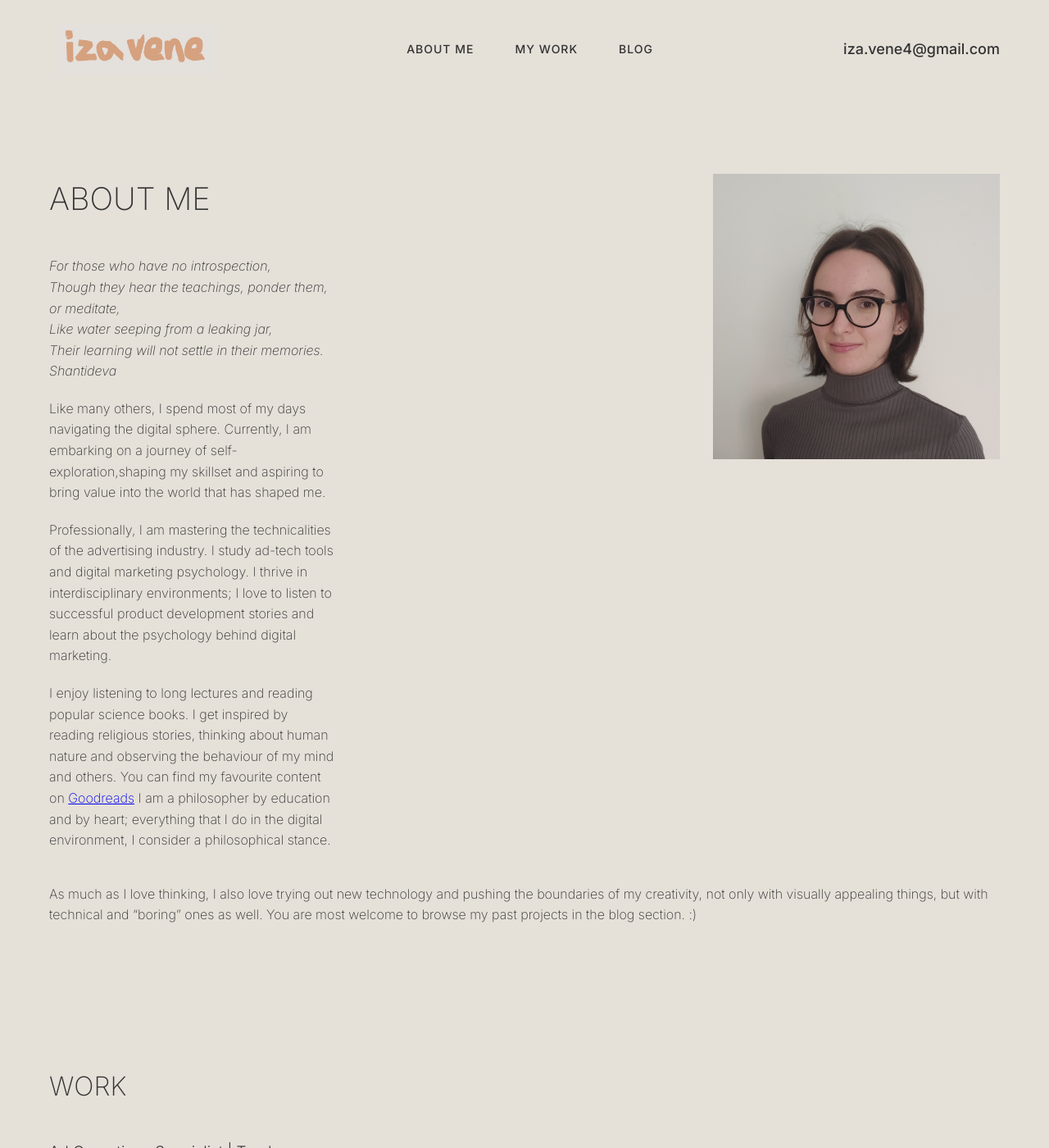
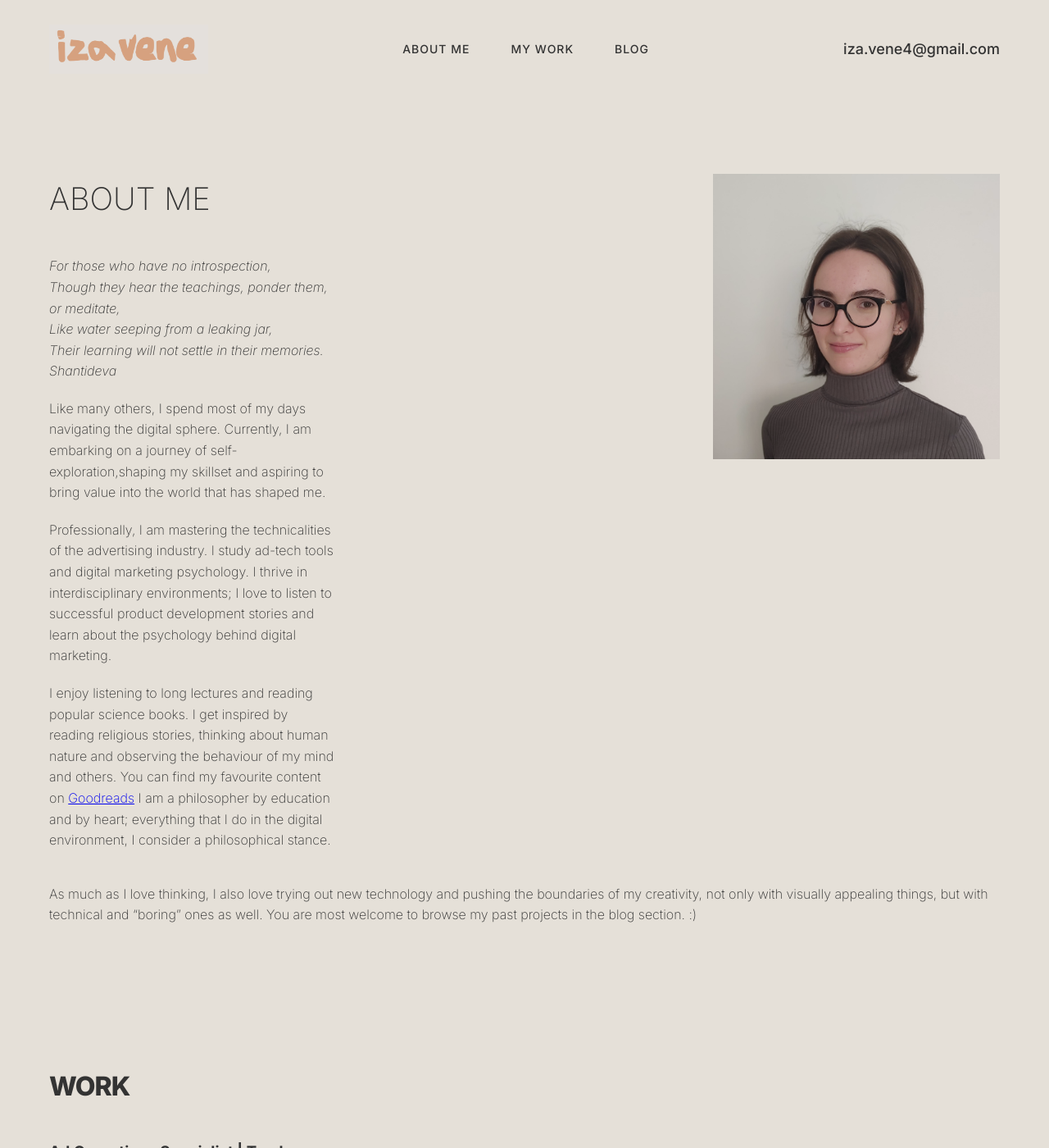
Before and after one commit to vendi525/vendi525.github.io, a Jekyll site: the page built from index.html, in a window 1280 px wide and 1400 px high. Shown: the whole window at 82% size. Built offline with Jekyll 4.4.1, drawn with Linux system fonts in a browser that asks for light colours.

Commit message:
Update style.css

```diff
--- a/assets/css/style.css
+++ b/assets/css/style.css
@@ -1,28 +1,22 @@
+/* --- BASE STYLES --- */
 body {
   font-family: "Inter", sans-serif;
   font-optical-sizing: auto;
-  font-weight: <weight>;
+  font-weight: 300; /* Fixed: weight must be a number */
   font-style: normal;
-
-  /* Your existing styles */
   background-color: #e5e0d8;
   color: #333;
   margin: 0;
   line-height: 1.6;
 }
 
+/* --- HEADER --- */
 .main-header {
   padding: 30px 60px;
-  /* Match the beige background from your original design */
   background-color: #e5e0d8;
   position: sticky;
   top: 0;
   z-index: 1000;
-  font-weight: 300;
-}
-
-.post-page .main-header {
-  position: static;
 }
 
 .header-container {
@@ -33,34 +27,16 @@
   margin: 0 auto;
 }
 
-/* --- THE LOGO FIX --- */
-.logo-box {
-  display: flex;
-  align-items: center;
-  /* Matches the scale/offset in your spec image */
-  padding-left: 10px;
-}
-
-.site-logo {
-  /* This ensures the handwritten text matches the vertical scale of your design */
+.logo-box .site-logo {
   height: 60px;
-  width: auto; /* Maintains the natural aspect ratio */
-
-  /* Replicates the soft blending shown in the spec */
+  width: auto;
   opacity: 0.9;
-
-  /* Ensures the logo has a consistent interaction boundary */
   display: block;
-}
-
-/* Optional: Slight color adjustment if the PNG's orange needs to pop more */
-.site-logo:hover {
-    filter: brightness(1.1);
 }
 
 .main-nav ul {
   display: flex;
-  list-style: none; /* No bulletpoints */
+  list-style: none;
   margin: 0;
   padding: 0;
 }
@@ -70,7 +46,7 @@
 }
 
 .main-nav a {
-  text-decoration: none; /* No underlines */
+  text-decoration: none;
   color: #333;
   font-weight: 500;
   font-size: 14px;
@@ -79,7 +55,7 @@
 }
 
 .main-nav a:hover {
-  color: #d68c5d; /* Terracotta orange on hover */
+  color: #d68c5d;
 }
 
 .header-contact a {
@@ -89,17 +65,14 @@
   font-weight: 500;
 }
 
-/* --- Main Layout --- */
+/* --- LAYOUT WRAPPER --- */
 .content-wrapper {
   max-width: 1400px;
   margin: 0 auto;
   padding: 60px;
 }
 
-.about-text {
-  font-weight: 200;
-}
-
+/* --- ABOUT ME SECTION (Narrow Column Layout) --- */
 .about-text h2 {
   font-size: 38px;
   margin-bottom: 40px;
@@ -107,7 +80,7 @@
 }
 
 .about-text p {
-  max-width: 350px;
+  max-width: 350px; /* Matches photo width for the narrow column look */
   font-weight: 200;
   margin-bottom: 20px;
 }
@@ -124,7 +97,7 @@
   height: auto;
   margin-left: 50px;
   margin-bottom: 20px;
-  filter: grayscale(20%); /* Soft aesthetic */
+  filter: grayscale(20%);
 }
 
 #about::after {
@@ -133,44 +106,40 @@
     clear: both;
 }
 
-/* --- Sections & Blog --- */
+/* --- WORK SECTION --- */
 section {
   margin-bottom: 150px;
 }
 
-.section-text {
-  flex: 0 0 35%;
-  font-weight: 200;
-  max-width: 500px;
+.section-title {
+  font-size: 32px;
+  font-weight: 800; /* Brutalist Bold */
+  margin-bottom: 40px;
+  letter-spacing: -1px;
 }
 
-.section-header {
-  flex: 0 0 35%;
-  font-weight: 300;
-}
-
-.section-title {
-  font-size: 32px;
+.section-text {
+  max-width: 500px;
   font-weight: 200;
   margin-bottom: 40px;
 }
 
-.blog-entry {
-  border-top: 2px solid #b0aca5;
-  max-width: 600px;
-  margin-bottom: 40px;
+/* --- BLOG SECTION (Brutalist Lines) --- */
+.blog-container {
+  margin-top: 40px;
 }
 
-.blog-entry:first-child {
-  border-top: none;
-  padding-top: 0;
+.blog-entry {
+  border-top: 2px solid #b0aca5; /* The line on top of every entry */
+  max-width: 600px;
+  padding: 40px 0; /* Creates the editorial breathing room */
 }
 
 .blog-category {
   display: block;
   font-size: 11px;
   letter-spacing: 2px;
-  font-weight: 500;
+  font-weight: 600;
   color: #777;
   margin-bottom: 10px;
   text-transform: uppercase;
@@ -179,13 +148,20 @@
 .blog-entry h3 a {
   text-decoration: none;
   color: #d68c5d;
-  font-size: 24px;
-  font-weight: 200;
+  font-size: 28px;
+  font-weight: 700; /* Heavy weight like your reference */
+  letter-spacing: -0.5px;
 }
 
 .blog-entry p {
   font-size: 15px;
   font-weight: 200;
   color: #555;
+  margin-top: 15px;
+}
+
+.blog-entry small {
+  display: block;
   margin-top: 10px;
+  color: #888;
 }
```
